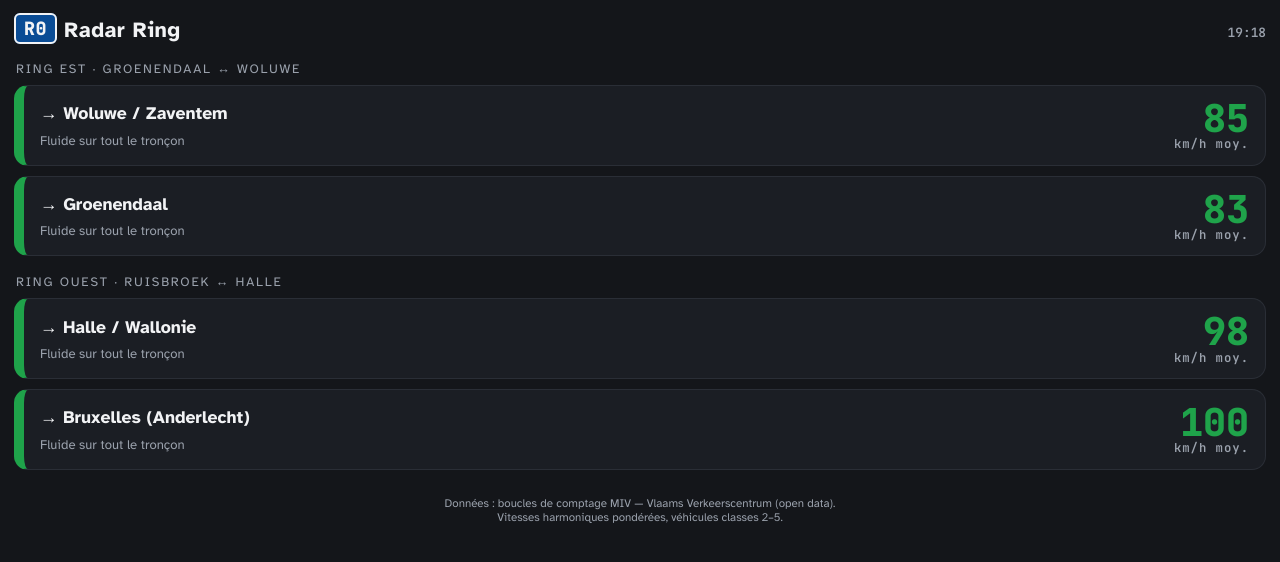
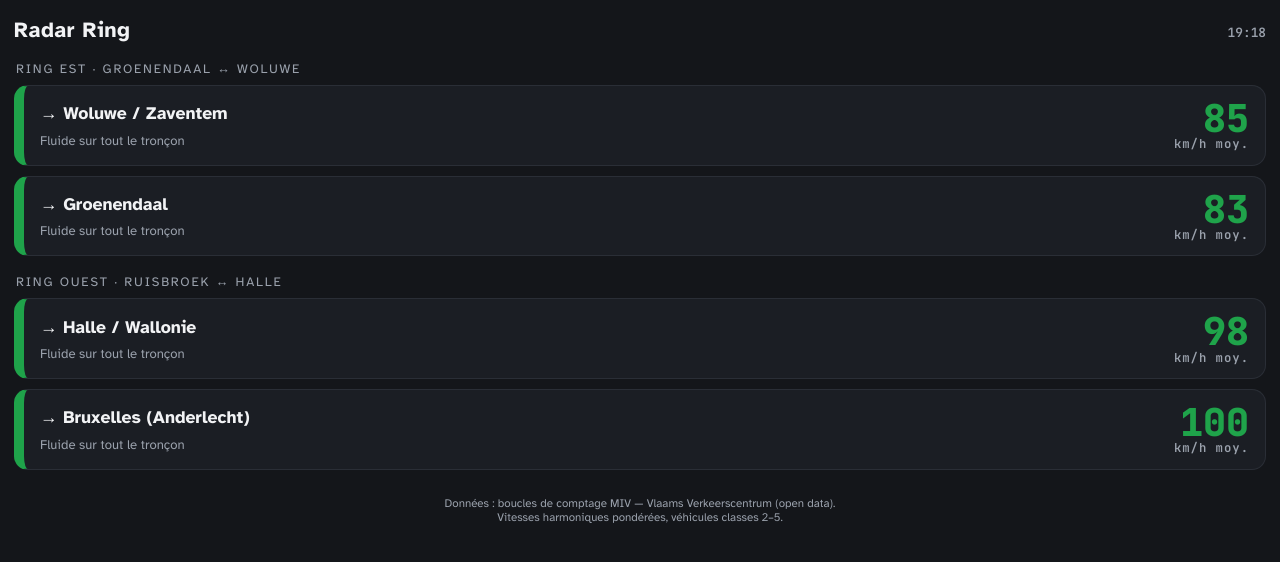
Before and after one commit to azertida/radar-ring, a plain HTML site: page index.html in a window 1280 px wide. Drawn offline with Linux system fonts and the light colour scheme.

Commit message:
Update index.html

```diff
--- a/index.html
+++ b/index.html
@@ -4,7 +4,7 @@
 <meta charset="UTF-8">
 <meta name="viewport" content="width=device-width, initial-scale=1.0, viewport-fit=cover">
 <title>Radar Ring</title>
-<meta name="description" content="État du trafic R0 : Ring Est (Groenendaal–Woluwe) et Ring Ouest (Drogenbos–Halle)">
+<meta name="description" content="État du trafic R0 : Ring Est (Groenendaal–Woluwe) et Ring Ouest (Ruisbroek–Halle)">
 <meta name="theme-color" content="#14161A">
 <meta name="apple-mobile-web-app-capable" content="yes">
 <meta name="apple-mobile-web-app-status-bar-style" content="black-translucent">
@@ -16,7 +16,6 @@
 <style>
   :root {
     --asphalte: #14161A;
-    --panneau: #0A4C95;      /* bleu signalisation */
     --liseré: #2A2E36;
     --texte: #F2F3F5;
     --texte-sourd: #9AA1AC;
@@ -45,16 +44,6 @@
     font-size: 1.35em;
     font-weight: 700;
     letter-spacing: 0.02em;
-  }
-  h1 .r0 {
-    background: var(--panneau);
-    border: 2px solid var(--texte);
-    border-radius: 6px;
-    padding: 1px 8px;
-    font-family: 'JetBrains Mono', monospace;
-    font-weight: 800;
-    font-size: 0.85em;
-    vertical-align: 2px;
   }
   #fraicheur {
     font-family: 'JetBrains Mono', monospace;
@@ -138,7 +127,7 @@
 </head>
 <body>
 <header>
-  <h1><span class="r0">R0</span> Radar Ring</h1>
+  <h1>Radar Ring</h1>
   <div id="fraicheur">…</div>
 </header>
 <div id="avertissement"></div>
```
